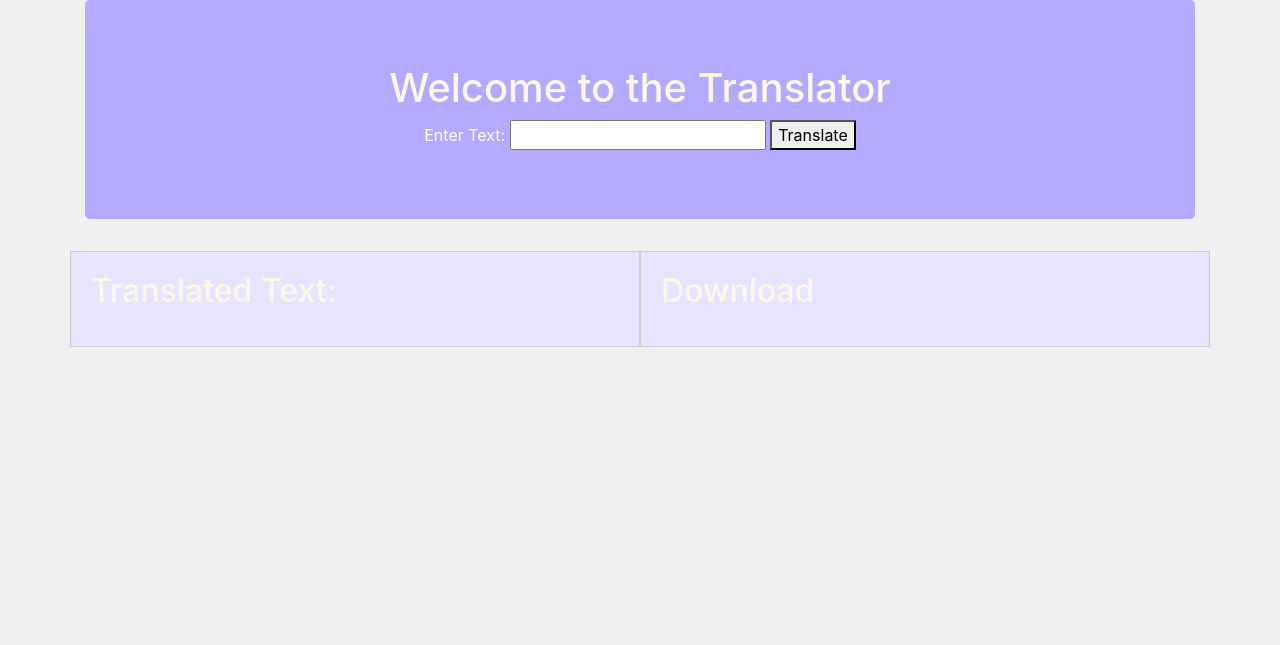
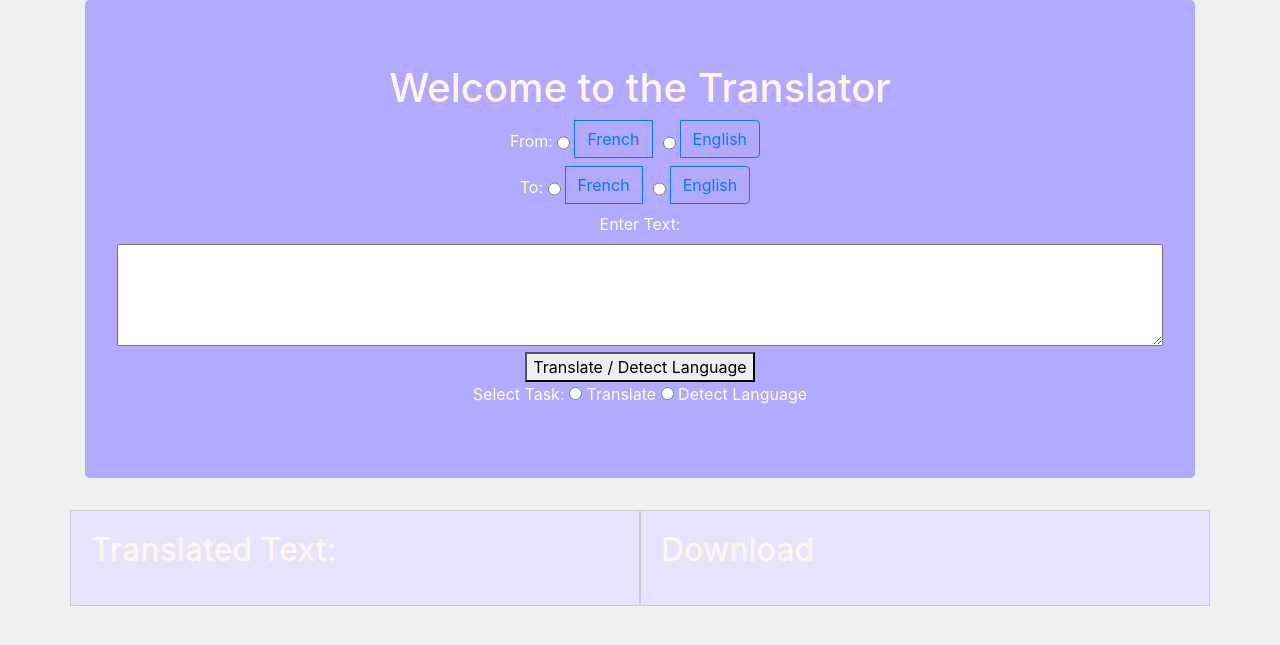
Before and after one commit to Murmure0/IdLetters, a Flask app: page / in a window 1280 px wide. Shown: the top 645 px of the page. Run offline with Flask 3, Linux system fonts and the light colour scheme; some libraries are stand-ins or nearby versions.

Commit message:
Translation fr-en; Detection of language

```diff
--- a/appli/app.py
+++ b/appli/app.py
@@ -5,7 +5,10 @@ from flask import Flask, render_template, request, Response,session
 from reportlab.lib.pagesizes import letter
 from reportlab.pdfgen import canvas
 from io import BytesIO
-from translator import myUpperCase
+import sys
+sys.path.insert(0, 'C:/Users/admindc/Desktop/finalProject/appli/toolBox/')
+from toolBox import translateText
+
 
 
 # ------------------------------------------------------------------------- #
@@ -21,15 +24,24 @@ app.secret_key = '123' # you should not see that, shoo
 @app.route('/', methods=['GET', 'POST'])
 def translate_text():
 
-    if request.method == 'POST':
-        input_text = request.form['input_text']
+    if request.method != 'POST':
+        return render_template('translate.html', translation_result=None)
+    input_text = request.form.get('input_text')
+    task = request.form.get('task')
+    transl_to = request.form.get('language_to')
 
-        translation_result = myUpperCase(input_text)  # TRANSLATE FUNCTION
+    if task == 'translate':
+        transl_from = request.form.get('language_from')
+    elif task == 'detect':
+        transl_from = translateText.detec_lang(input_text)
 
-        session['translation_result'] = translation_result
-        return render_template('translate.html', translation_result=session.get('translation_result'))
+    if transl_from == transl_to:
+        error_message = "Please select different languages for the translation."
+        return render_template('translate.html', error_message=error_message)
 
-    return render_template('translate.html', translation_result=None)
+    translation_result = translateText.make_trad(input_text, transl_from, transl_to)
+    session['translation_result'] = translation_result
+    return render_template('translate.html', translation_result=session.get('translation_result'))
 
 @app.route('/download_pdf')
 def download_pdf():
--- a/appli/static/styles.css
+++ b/appli/static/styles.css
@@ -21,3 +21,17 @@ body {
 h1, h2 {
     color: #fff6eb;
 }
+
+textarea {
+    width: 100%;
+    resize: vertical;
+}
+
+
+.btn-group label {
+    margin-right: 10px; /* Ajustez la valeur de la marge selon vos besoins */
+}
+
+.btn-check{
+    margin-right: 5px;
+}
--- a/appli/templates/translate.html
+++ b/appli/templates/translate.html
@@ -16,9 +16,42 @@
         <div class="jumbotron text-white text-center">
             <h1>Welcome to the Translator</h1>
             <form method="POST">
+                <label for="language_from">From:</label>
+                <div class="btn-group" role="group" aria-label="Language From">
+                    <input type="radio" id="fr" name="language_from" value="fr" class="btn-check">
+                    <label class="btn btn-outline-primary" for="fr"> French </label>
+
+                    <input type="radio" id="en" name="language_from" value="en" class="btn-check">
+                    <label class="btn btn-outline-primary" for="en"> English </label>
+                </div>
+                <br>
+
+                <label for="language_to">To:</label>
+                <div class="btn-group" role="group" aria-label="Language To">
+                    <input type="radio" id="fr_to" name="language_to" value="fr" class="btn-check">
+                    <label class="btn btn-outline-primary" for="fr_to"> French </label>
+
+                    <input type="radio" id="en_to" name="language_to" value="en" class="btn-check">
+                    <label class="btn btn-outline-primary" for="en_to"> English </label>
+                </div>
+                <br>
+
+
                 <label for="input_text">Enter Text:</label>
-                <input type="text" id="input_text" name="input_text" required>
-                <button type="submit">Translate</button>
+                <textarea type="text" id="input_text" name="input_text" rows="4"required></textarea>
+                <button type="submit">Translate / Detect Language</button>
+                <br>
+
+                <label for="task">Select Task:</label>
+                <input type="radio" id="translate" name="task" value="translate">
+                <label for="translate">Translate</label>
+                <input type="radio" id="detect" name="task" value="detect">
+                <label for="detect">Detect Language</label>
+                <br>
+                <!-- <button type="submit">Translate</button> -->
+                {% if error_message %}
+                <p class="error">{{ error_message }}</p>
+                {% endif %}
             </form>
         </div>
         <div class="row">
```
Also changed, not shown: appli/templates/index.html (added, +11 -0 lines), appli/toolBox/translateText.py (added, +18 -0 lines), 3 other files.
